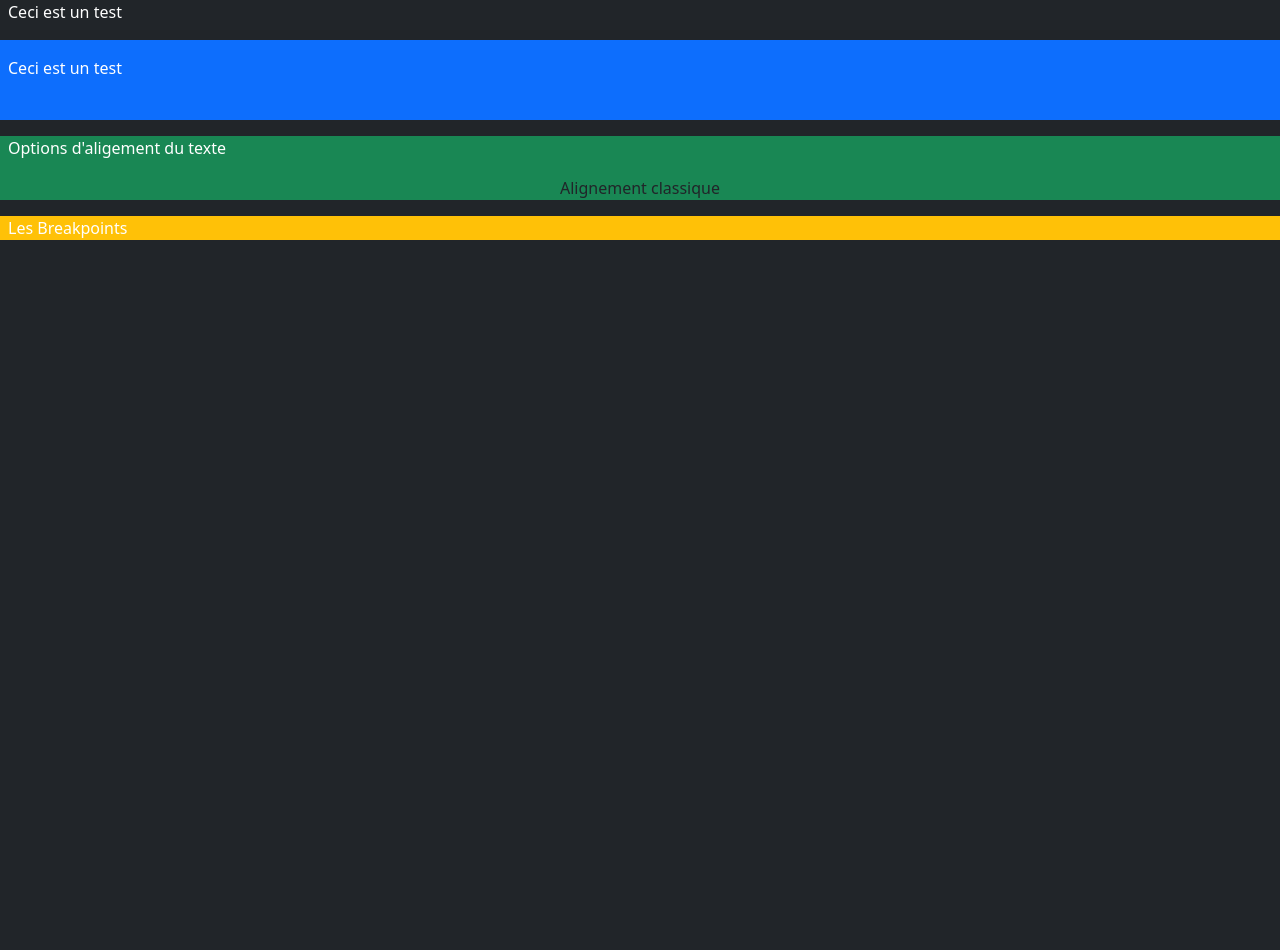
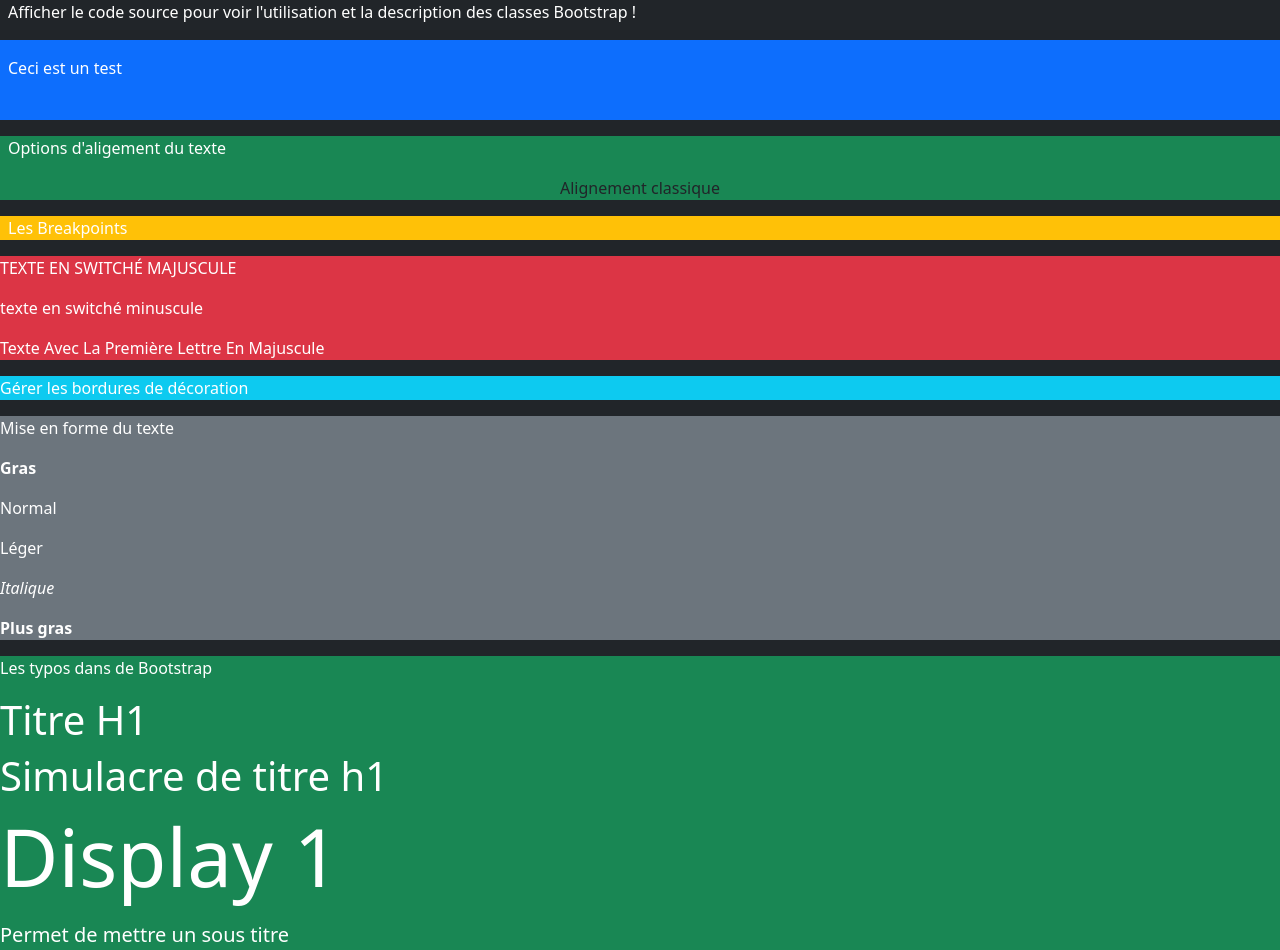
Before and after one commit to BZH-Guillaume/bootstrap_5, a plain HTML site: page index.html in a window 1280 px wide. Before the commit the page ends 800 px from the top, so only its background shows below. Drawn offline with nearby package versions, Linux system fonts and the light colour scheme.

Commit message:
Ajout de sections

```diff
--- a/index.html
+++ b/index.html
@@ -9,14 +9,17 @@
 </head>
  <!-- COULEURS -->
 <body class="bg-dark h-100">  <!-- bg-dark = background dark, h-100 = hauteur 100% -->
-    <p class="text-white px-2">Ceci est un test</p> <!-- text-white = texte blanc -->
+    <p class="text-white px-2">Afficher le code source pour voir l'utilisation et la description des classes Bootstrap !</p> <!-- text-white = texte blanc -->
     <div class="bg-primary w-auto mb-3 pt-3 pb-4 px-2"> <!-- bg-primary = background primary, w-auto = largeur auto, mx-2 = margin x 2, pt-3 = padding top 3, pb-4 = padding bottom 4, px-2 = padding x 2 -->
         <p class="text-white">Ceci est un test</p> <!--  text-white = texte blanc -->
     </div>
 
 <!-- ALIGNEMENT -->
     <div class="bg-success">
-        <p class="text-white px-2">Options d'aligement du texte</p>
+        <p class="text-white px-2">Options d'aligement du texte</p> <!-- text-white = texte blanc, fonctionne avec toutes les couleurs bootstrap -->
+        <!-- Couleurs Bootstrap
+
+        -->
         <div class="text-center"><p>Alignement classique</p></div> <!-- text-center = texte centré | text-start = aligné à gauche | text-end = aligné à droite -->
     </div>
 <!--Les Breakpoints-->
@@ -31,5 +34,39 @@
         lg : 992px à 1200px
         xl : 1200px et plus -->
     </div>
+
+    <!-- Les transformations de texte -->
+    <div class="bg-danger">
+            <p class="text-uppercase text-white">Texte en switché majuscule</p> <!-- text-uppercase = texte en majuscule -->
+            <p class="text-lowercase text-white">Texte en switché minuscule</p> <!-- text-lowercase = texte en minuscule -->
+            <p class="text-capitalize text-white">Texte avec la première lettre en majuscule</p> <!-- text-capitalize = texte avec la première lettre en majuscule -->
+    </div>
+
+    <!-- Bordures et décorations -->
+    <div class="bg-info">
+        <p ><a href="#" class="text-decoration-none text-white">Gérer les bordures de décoration</a></p>
+        <!-- text-decoration-none = enlève la décoration du lien (le souligné)
+        text-decoration-underline = souligne le lien
+        text-decoration-line-through = barre le lien
+        -->
+    </div>
+
+    <div class="bg-secondary">
+        <p class="text-white text-white"> Mise en forme du texte</p>
+        <p class="text-white fw-bold">Gras</p>
+        <p class="text-white fw-normal">Normal</p>
+        <p class="text-white fw-light">Léger</p>
+        <p class="text-white fst-italic">Italique</p> <!--A condition que l'italique existe pour la typo choisie-->
+        <p class="text-white fw-bolder">Plus gras</p>
+    </div>
+
+    <div class="bg-success text-white">
+        <p class="">Les typos dans de Bootstrap</p>
+        <h1>Titre H1</h1>
+        <p class="h1">Simulacre de titre h1</p> <!--Donne l'aspect d'un titre mais en respectant la règle SEO d'un seul H1 par page-->
+        <p class="display-1">Display 1 </p>
+        <p class="lead">Permet de mettre un sous titre</p>
+        <!--Bootstrap ne permet pas vraiment de changer la typo, en revanche un grand nombre de style peuvent etre appliqués pour un résultat élégant-->
+    </div>
 </body>
 </html>
```
